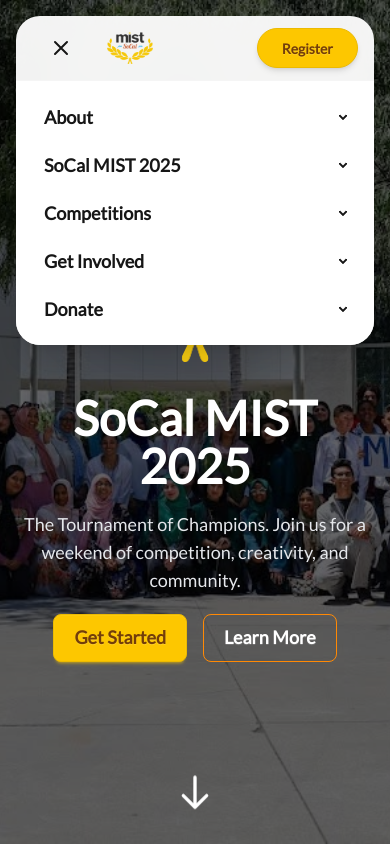
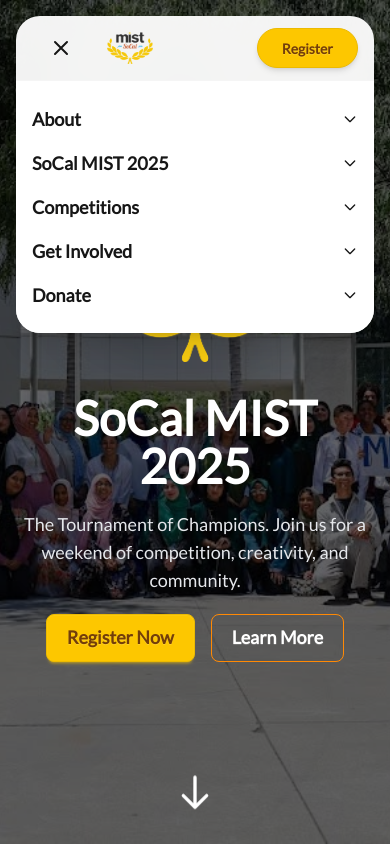
Before and after one commit to YKawesome/SoCal-Mist-Website, a React (Vite) app: page /#/ in a window 390 px wide. Both pictures are taken after a click on the button 61 px from the left and 48 px from the top of the page. Shown: the top 844 px of the page. Built offline with nearby package versions, Linux system fonts and the light colour scheme.

Commit message:
mobile fixes + ui

```diff
--- a/src/App.jsx
+++ b/src/App.jsx
@@ -12,14 +12,12 @@
 import Volunteer from "./pages/Volunteer/Volunteer";
 import Sponsor from "./pages/Sponsor/Sponsor";
 import PageTransition from "./components/PageTransition/PageTransition";
-import ScrollToTop from "./components/ScrollToTop/ScrollToTop";
 
 function App() {
   const location = useLocation();
 
   return (
     <>
-      <ScrollToTop />
       <Navbar />
       <div className="bg-accent">
         <AnimatePresence mode="wait">
--- a/src/components/Navbar/Navbar.jsx
+++ b/src/components/Navbar/Navbar.jsx
@@ -148,21 +148,36 @@
               transition={{ duration: 0.3, ease: "easeInOut" }}
               className="border-t lg:hidden border-base-200 bg-base-100"
             >
-              <ul className="w-full gap-2 p-4 menu">
+              <ul className="w-full gap-2 p-4">
                 {navigationData.map((item, index) => (
                   <li key={index}>
                     {item.subMenu ? (
-                      <details open={activeMobileSubMenu === index}>
-                        <summary
-                          className="text-lg font-bold"
-                          onClick={(e) => {
-                            e.preventDefault();
-                            setActiveMobileSubMenu(activeMobileSubMenu === index ? null : index);
-                          }}
+                      <div className="flex flex-col">
+                        <button
+                          className="flex items-center justify-between w-full py-2 text-lg font-bold text-left"
+                          onClick={() => setActiveMobileSubMenu(activeMobileSubMenu === index ? null : index)}
                         >
                           {item.name}
-                        </summary>
-                        <ul>
+                          <motion.svg
+                            animate={{ rotate: activeMobileSubMenu === index ? 180 : 0 }}
+                            className="w-4 h-4"
+                            fill="none"
+                            viewBox="0 0 24 24"
+                            stroke="currentColor"
+                          >
+                            <path strokeLinecap="round" strokeLinejoin="round" strokeWidth={2} d="M19 9l-7 7-7-7" />
+                          </motion.svg>
+                        </button>
+                        <AnimatePresence>
+                          {activeMobileSubMenu === index && (
+                            <motion.div
+                              initial={{ height: 0, opacity: 0 }}
+                              animate={{ height: "auto", opacity: 1 }}
+                              exit={{ height: 0, opacity: 0 }}
+                              transition={{ duration: 0.2 }}
+                              className="overflow-hidden"
+                            >
+                              <ul className="pl-4 mt-2 menu border-l border-base-300">
                                 {item.subMenu.map((subItem, subIndex) => (
                                   <li key={subIndex}>
                                     {subItem.url.startsWith("http") ? (
@@ -177,7 +192,10 @@
                                   </li>
                                 ))}
                               </ul>
-                      </details>
+                            </motion.div>
+                          )}
+                        </AnimatePresence>
+                      </div>
                     ) : (
                       item.url.startsWith("http") ? (
                         <a href={item.url} target="_blank" rel="noopener noreferrer" className="text-lg font-bold" onClick={() => setMobileMenuOpen(false)}>
--- a/src/components/PageTransition/PageTransition.jsx
+++ b/src/components/PageTransition/PageTransition.jsx
@@ -1,6 +1,11 @@
 import { motion } from "framer-motion";
+import { useEffect } from "react";
 
 const PageTransition = ({ children }) => {
+  useEffect(() => {
+    window.scrollTo(0, 0);
+  }, []);
+
   return (
     <motion.div
       initial={{ opacity: 0 }}
--- a/src/components/ScrollToTop/ScrollToTop.jsx
+++ /dev/null
@@ -1,12 +0,0 @@
-import { useEffect } from "react";
-import { useLocation } from "react-router-dom";
-
-export default function ScrollToTop() {
-  const { pathname } = useLocation();
-
-  useEffect(() => {
-    window.scrollTo(0, 0);
-  }, [pathname]);
-
-  return null;
-}
--- a/src/pages/Home/Landing.jsx
+++ b/src/pages/Home/Landing.jsx
@@ -44,7 +44,7 @@
             rel="noopener noreferrer"
             className="mr-4 btn btn-lg btn-primary"
           >
-            Get Started
+            Register Now
           </a>
           <Link to="/about" className="text-white btn btn-lg btn-outline btn-secondary">
             Learn More
```
Lines whose indentation alone changed are shown as unchanged.
